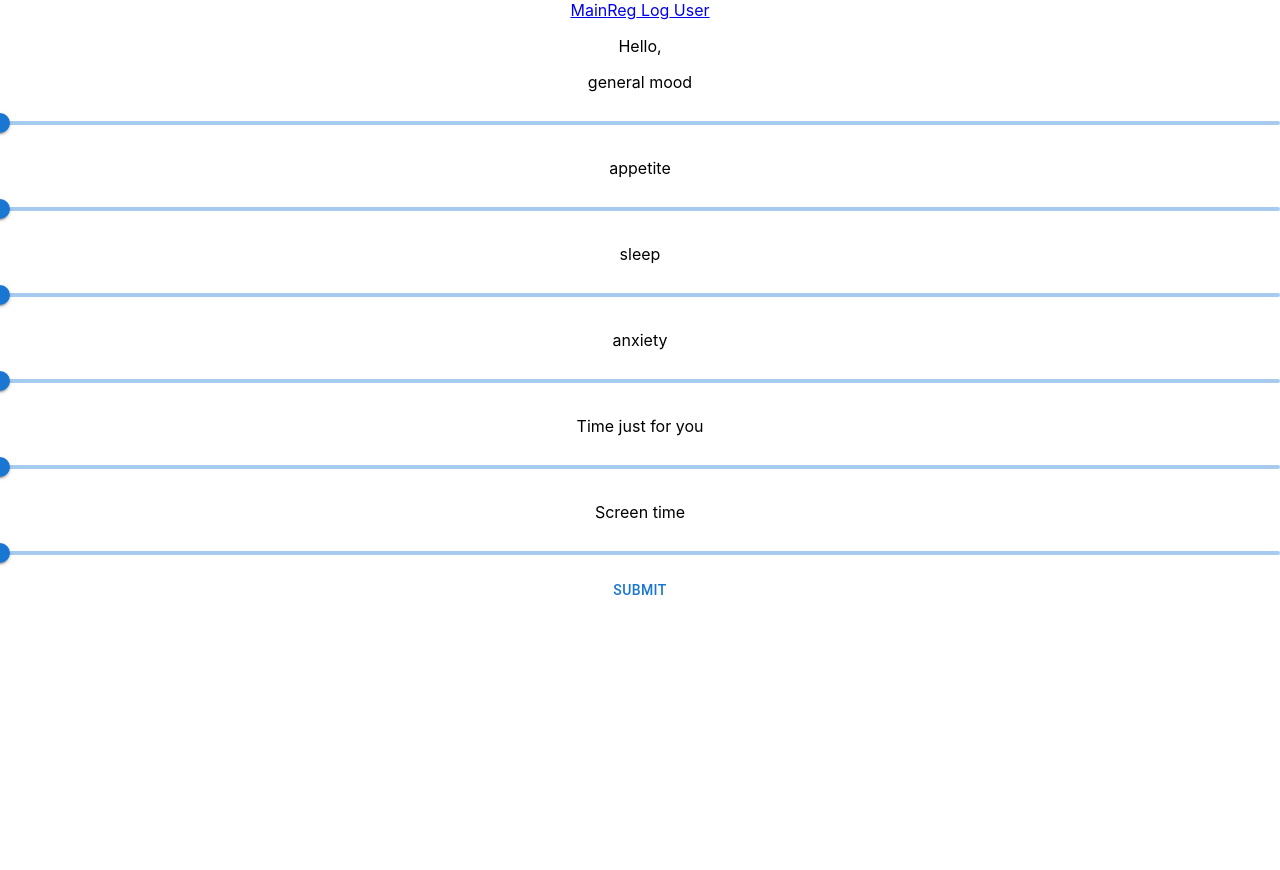
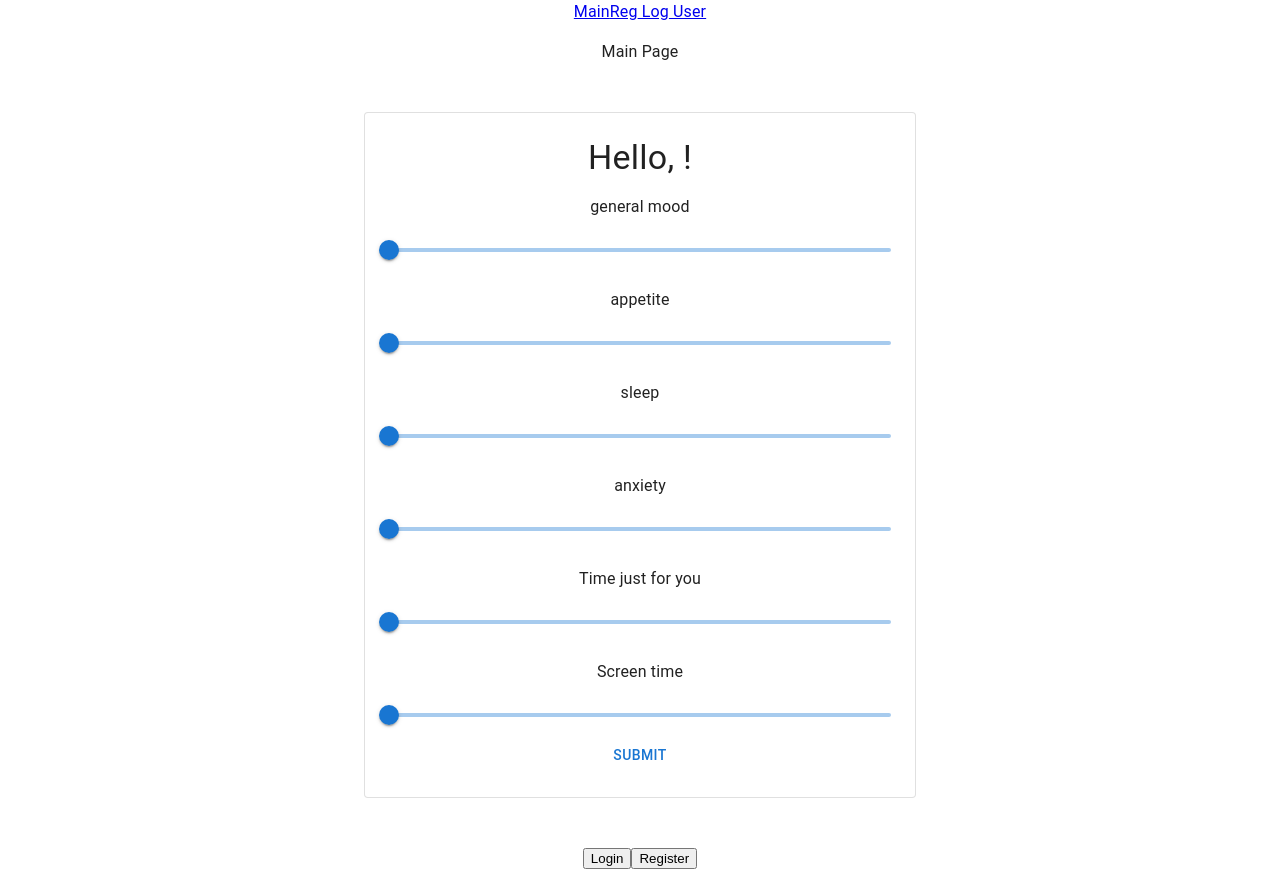
Before and after one commit to kaiuliia/well_being_frontend, a React (Create React App) app: page /login/user in a window 1280 px wide. Before the commit the page ends 800 px from the top, so only its background shows below. Built offline with nearby package versions, Linux system fonts and the light colour scheme; the HTML template or start-up script is replaced by a standard one.

Commit message:
upd survey

```diff
--- a/src/App.tsx
+++ b/src/App.tsx
@@ -6,6 +6,7 @@ import { Login } from "./components/loginform";
 import { Route, Routes, NavLink } from "react-router-dom";
 import { MainPage } from "./components/mainpage";
 import { Survey } from "./components/survey";
+import { Dashboard } from "./components/dashboard";
 
 function App() {
   return (
@@ -19,7 +20,7 @@ function App() {
         <Route path="/" element={<MainPage />} />
         <Route path="/register" element={<Register title="hrhr" />} />
         <Route path="/login" element={<Login />} />
-        <Route path="/login/user" element={<Survey />} />
+        <Route path="/login/user" element={<Dashboard />} />
       </Routes>
     </div>
   );
--- a/src/components/survey.tsx
+++ b/src/components/survey.tsx
@@ -3,6 +3,19 @@ import { NavLink } from "react-router-dom";
 import { SliderBar } from "./slide_bar";
 import { FormEvent, MouseEvent } from "../types";
 import Button from "@mui/material/Button";
+
+import CssBaseline from "@mui/material/CssBaseline";
+import AppBar from "@mui/material/AppBar";
+import Box from "@mui/material/Box";
+import Container from "@mui/material/Container";
+import Toolbar from "@mui/material/Toolbar";
+import Paper from "@mui/material/Paper";
+import Stepper from "@mui/material/Stepper";
+import Step from "@mui/material/Step";
+import StepLabel from "@mui/material/StepLabel";
+
+import Link from "@mui/material/Link";
+import Typography from "@mui/material/Typography";
 
 interface Props {}
 
@@ -83,8 +96,19 @@ export function Survey(props: Props) {
   };
 
   return (
-    <div>
-      <p>Hello, {name}</p>
+    <React.Fragment>
+      <CssBaseline />
+
+      <Container component="main" maxWidth="sm" sx={{ mb: 4 }}>
+        <Paper
+          variant="outlined"
+          sx={{ my: { xs: 3, md: 6 }, p: { xs: 2, md: 3 } }}
+        >
+          <Typography component="h1" variant="h4" align="center">
+            Hello, {name}!
+          </Typography>
+
+          <Box>
             <SliderBar
               surway={"general mood"}
               onChange={(value: number | number[]) =>
@@ -122,6 +146,9 @@ export function Survey(props: Props) {
               }
             />
             <Button onClick={handleSubmit}>Submit</Button>
-    </div>
+          </Box>
+        </Paper>
+      </Container>
+    </React.Fragment>
   );
 }
```
Lines whose indentation alone changed are shown as unchanged.
